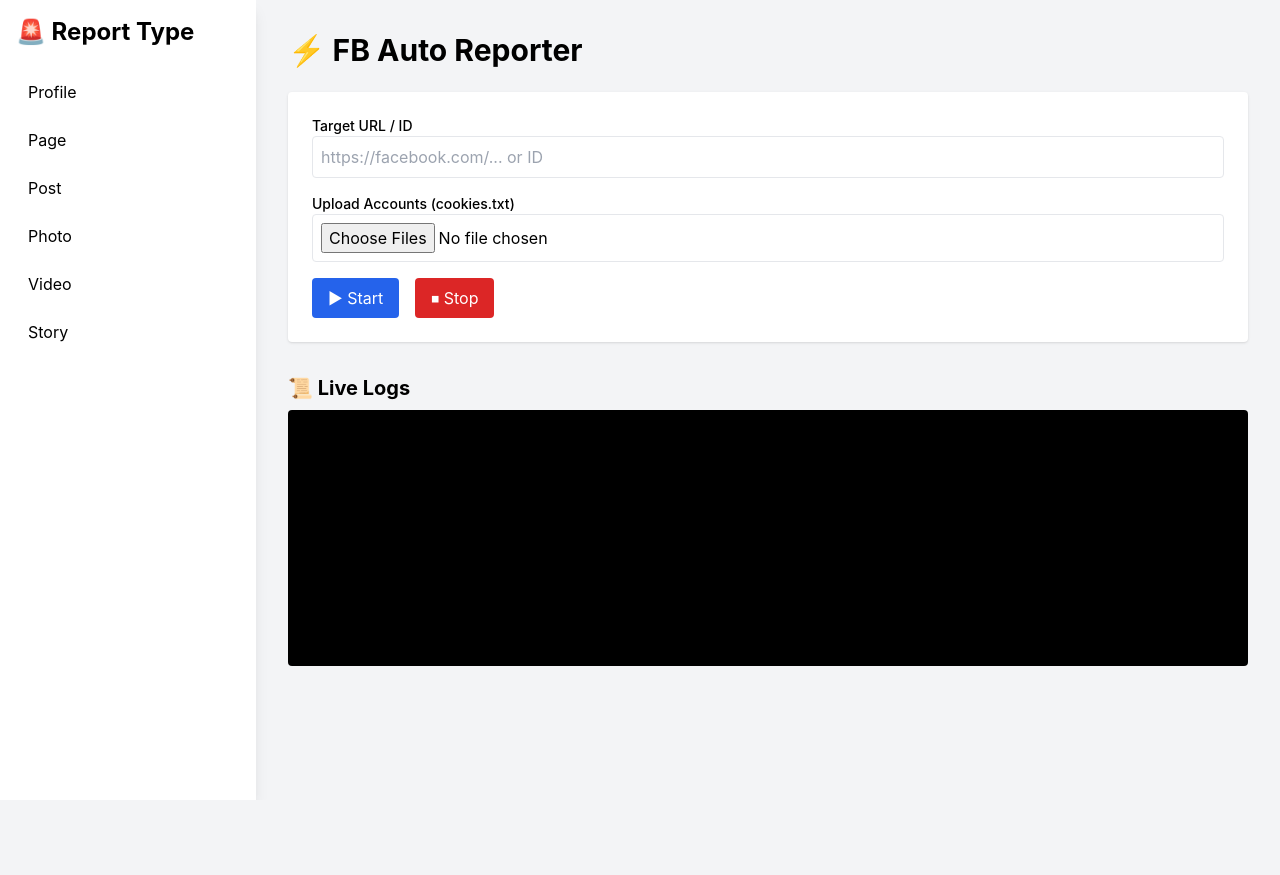
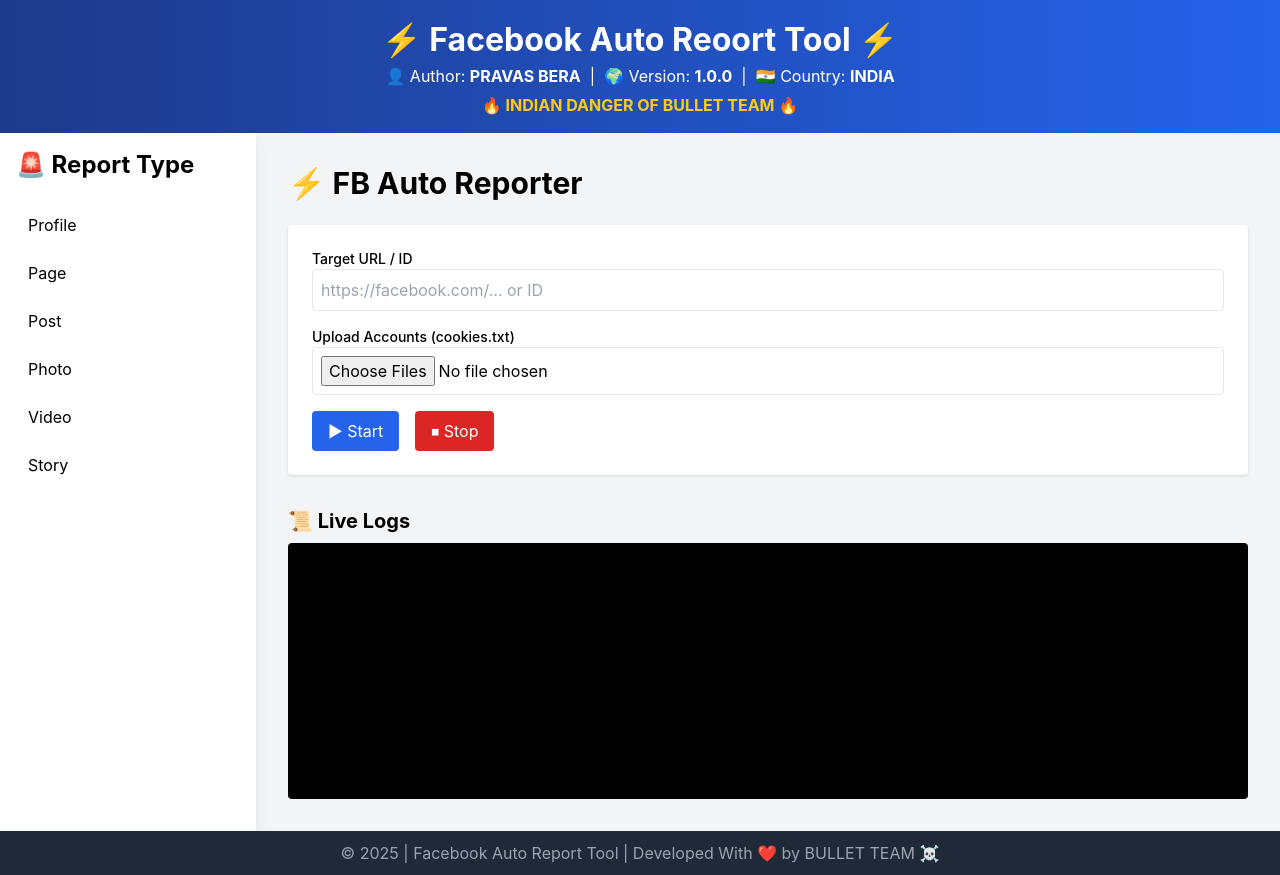
Before and after one commit to PravasBera/Facebook-Auto-Report, a website: page public/index.html in a window 1280 px wide. Before the commit the page ends 800 px from the top, so only its background shows below. Drawn offline with nearby package versions, Linux system fonts and the light colour scheme.

Commit message:
Update index.html

```diff
--- a/public/index.html
+++ b/public/index.html
@@ -8,12 +8,22 @@
   <style>
     body { font-family: 'Inter', sans-serif; }
     .active { background-color: #2563eb; color: white; }
+    .app-header { background: linear-gradient(to right, #1e3a8a, #2563eb); color: white; padding: 1rem; text-align: center; }
+    .app-header h1 { font-size: 2rem; font-weight: bold; }
+    .team { margin-top: 5px; font-weight: bold; color: #facc15; }
+    .footer { background: #1f2937; color: #9ca3af; text-align: center; padding: 10px; margin-top: auto; }
   </style>
 </head>
-<body class="bg-gray-100">
+<body class="bg-gray-100 flex flex-col min-h-screen">
 
-  <div class="flex h-screen">
+  <!-- 🔹 HEADER -->
+  <header class="app-header">
+    <h1>⚡ Facebook Auto Reoort Tool ⚡</h1>
+    <p>👤 Author: <b>PRAVAS BERA</b> &nbsp;|&nbsp; 🌍 Version: <b>1.0.0</b> &nbsp;|&nbsp; 🇮🇳 Country: <b>INDIA</b></p>
+    <p class="team">🔥 INDIAN DANGER OF BULLET TEAM 🔥</p>
+  </header>
 
+  <div class="flex flex-1">
     <!-- Sidebar -->
     <div class="w-64 bg-white shadow-lg p-4">
       <h2 class="text-2xl font-bold mb-6">🚨 Report Type</h2>
@@ -59,8 +69,12 @@
         <div id="logs" class="bg-black text-green-400 p-3 h-64 overflow-y-auto rounded text-sm font-mono"></div>
       </div>
     </div>
+  </div>
 
-  </div>
+  <!-- 🔹 FOOTER -->
+  <footer class="footer">
+    © 2025 | Facebook Auto Report Tool | Developed With ❤️ by BULLET TEAM ☠️
+  </footer>
 
   <script>
     const reasonOptions = {
@@ -99,12 +113,10 @@
 
     async function startJob() {
       log("🚀 Starting report job...");
-      // এখানে fetch("/start") call করতে হবে server.js এর সাথে
     }
 
     async function stopJob() {
       log("⏹ Stop requested...");
-      // এখানে fetch("/stop") call করতে হবে
     }
   </script>
 </body>
```
